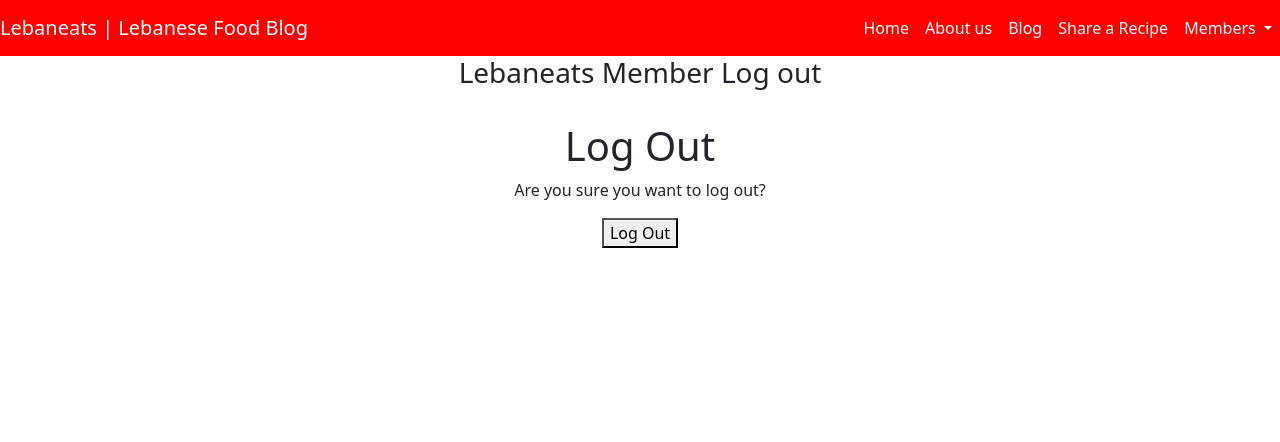
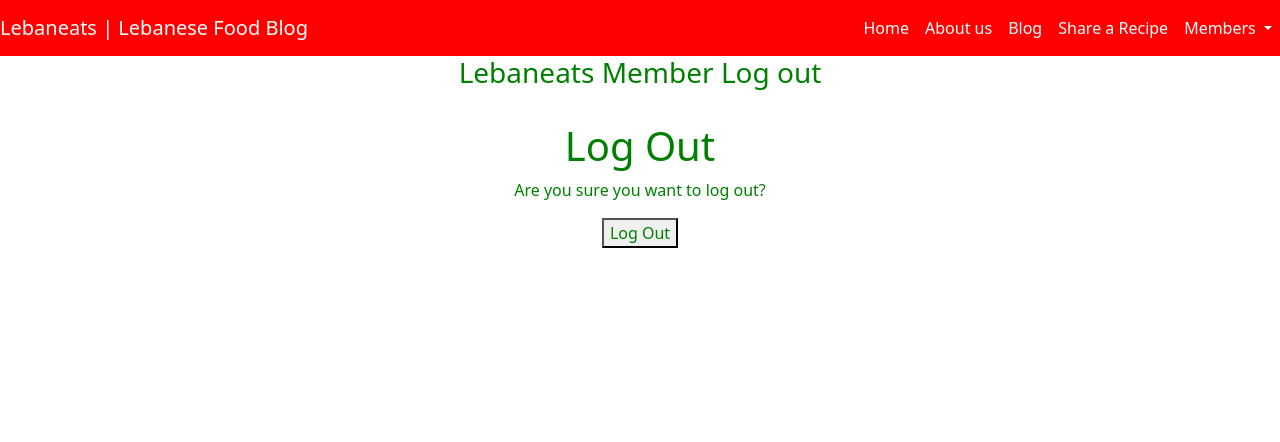
Before and after one commit to Mushbt/lebaneats-pp4, a Django app: page /accounts/logout/ in a window 1280 px wide. Shown: the top 442 px of the page. Run offline with Django 3.2, Linux system fonts and the light colour scheme; the visitor is signed in with stand-in values (Sample User, id 1); some libraries are stand-ins or nearby versions.

Commit message:
Add styling to log out html file

```diff
--- a/templates/account/logout.html
+++ b/templates/account/logout.html
@@ -7,19 +7,19 @@
 {% block content %}
 <div class="masthead">
   <div class="container">
-    <h3 class="mb-3 justify-content-center text-center">{% trans "Lebaneats Member Log out" %}</h3>
+    <h3 class="mb-3 justify-content-center text-center" style="color: green;">{% trans "Lebaneats Member Log out" %}</h3>
   </div>
 </div>
 <div class="row">
   <div class="col mt-3 mb-5 justify-content-center text-center">
-    <h1>{% trans "Log Out" %}</h1>
-    <p>{% trans 'Are you sure you want to log out?' %}</p>
+    <h1 style="color: green;">{% trans "Log Out" %}</h1>
+    <p style="color: green;">{% trans 'Are you sure you want to log out?' %}</p>
 <form method="post" action="{% url 'account_logout' %}" >
   {% csrf_token %}
   {% if redirect_field_value %}
   <input type="hidden" name="{{ redirect_field_name }}" value="{{ redirect_field_value }}"/>
   {% endif %}
-  <button type="submit">{% trans 'Log Out' %}</button>
+  <button type="submit" style="color: green;">{% trans 'Log Out' %}</button>
 </form>
   </div>
 </div>
```
